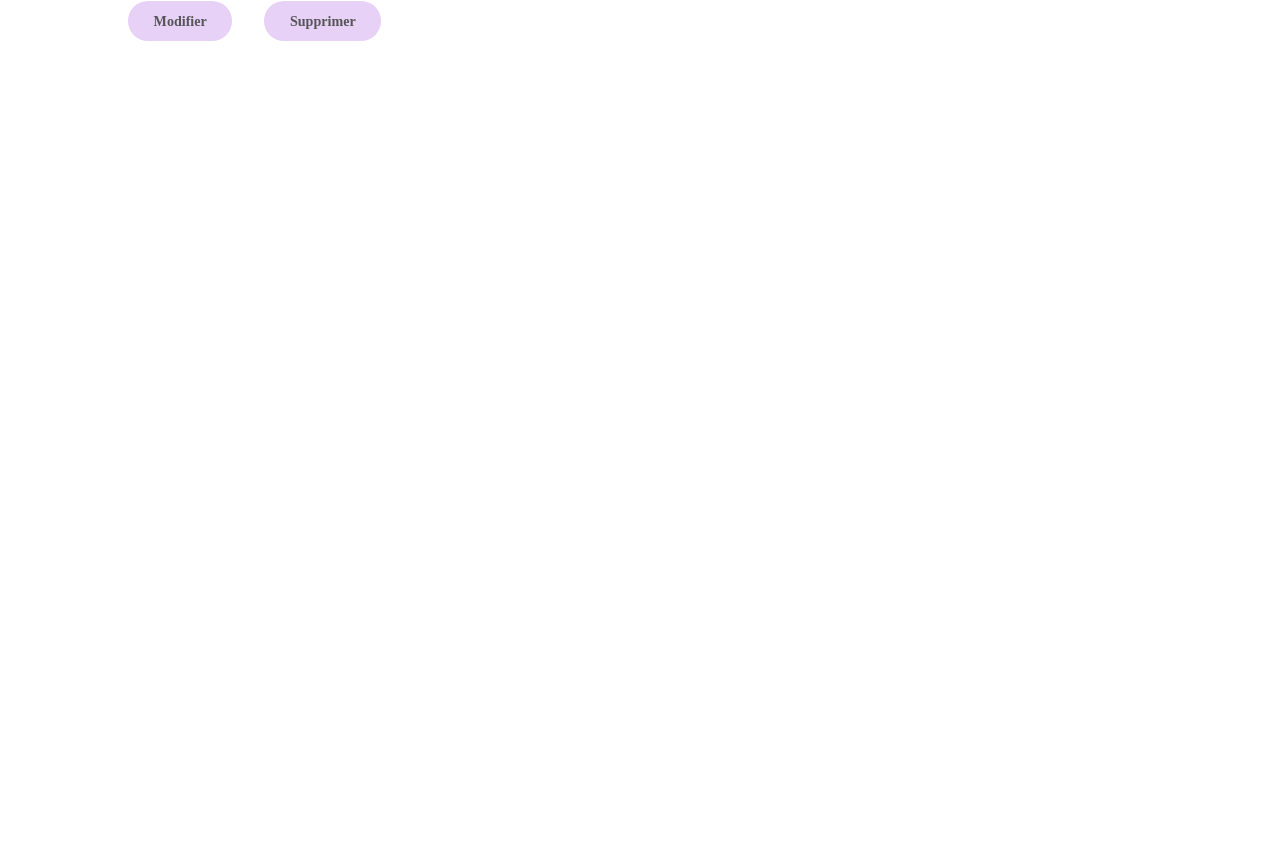
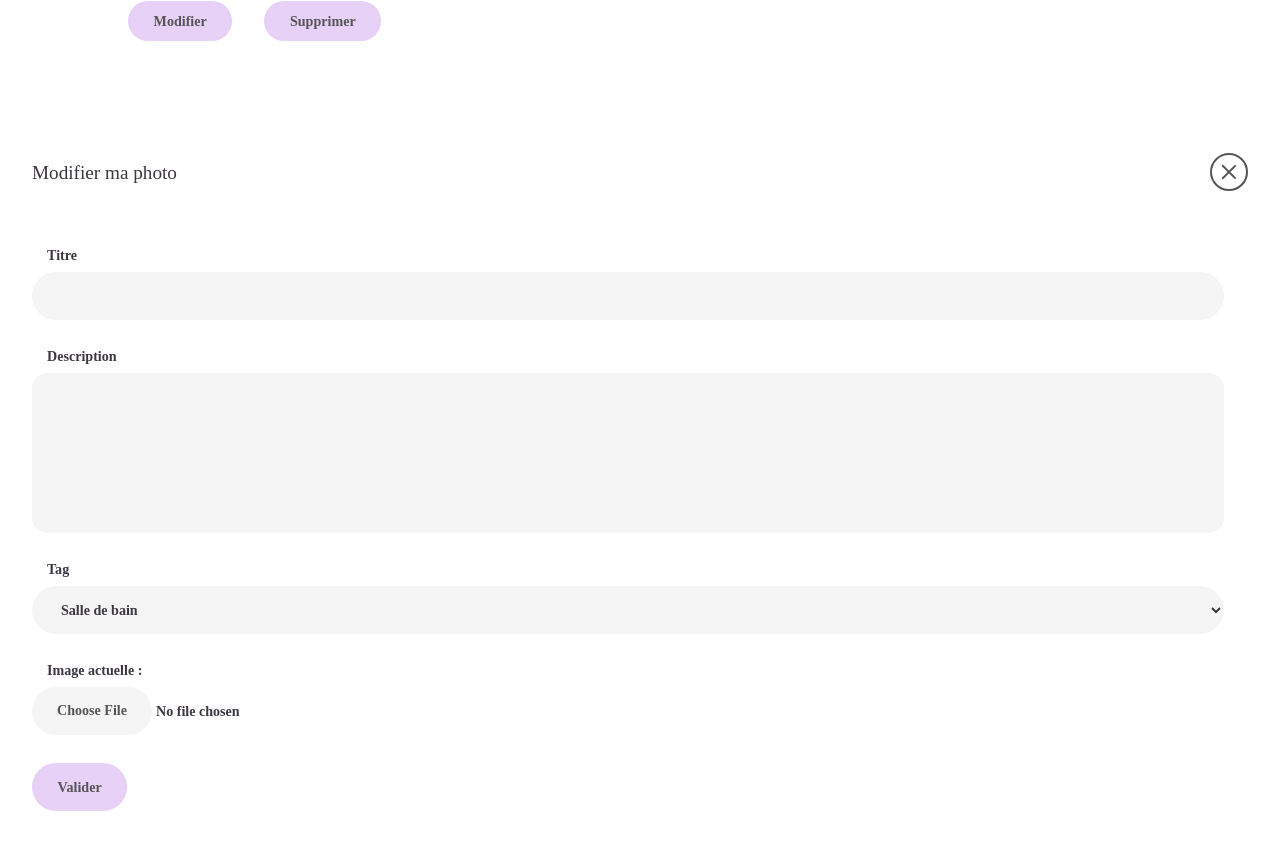
Before and after one commit to mathoos/cloudinary-client, a React (Create React App) app: page /image in a window 1280 px wide. Shown: the part 679-1522 px from the top of the page. Before the commit the page ends 800 px from the top, so only its background shows below. Built offline with nearby package versions, Linux system fonts and the light colour scheme; no server answers; a web font is replaced by a local one.

Commit message:
update Form

```diff
--- a/src/components/Form.js
+++ b/src/components/Form.js
@@ -1,7 +1,7 @@
 import React, { useState, useEffect } from 'react';
 import './Form.scss';
 
-const Form = ({ title, handleSubmit, closeModal, modalActive, initialData }) => {
+const Form = ({ title, handleSubmit, handleClose, initialData }) => {
 
     const [formData, setFormData] = useState({
         title: '',
@@ -19,16 +19,11 @@ const Form = ({ title, handleSubmit, closeModal, modalActive, initialData }) =>
         });
     }, [initialData]);
 
-    const handleModalClick = (event) => {
-        if (modalActive && !event.target.closest('.modal_form')) {
-            closeModal();
-        }
-    };
 
     const handleCloseButtonClick = (event) => {
         event.preventDefault();
         event.stopPropagation();
-        closeModal();
+        handleClose();
     };
 
     const handleInputChange = (e) => {
@@ -46,14 +41,17 @@ const Form = ({ title, handleSubmit, closeModal, modalActive, initialData }) =>
     };
 
     return (
-        <div className={`modal ${modalActive ? 'active' : ''}`} onClick={handleModalClick}>
-            <form className="modal_form" onSubmit={onSubmit}>
-                <button className="modal_form-close" onClick={handleCloseButtonClick}>
-                    <div className="modal_form-close-barre modal_form-close-barre--1"></div>
-                    <div className="modal_form-close-barre modal_form-close-barre--2"></div>
-                </button>
-                <h2>{title}</h2>
-                <div className="modal_form-fieldset">
+
+            <form className="form" onSubmit={onSubmit}>
+                <div className="form_title">
+                    <h2>{title}</h2>
+                    <button className="form_title-close" onClick={handleCloseButtonClick}>
+                        <div className="form_title-close-barre form_title-close-barre--1"></div>
+                        <div className="form_title-close-barre form_title-close-barre--2"></div>
+                    </button>
+                </div>
+
+                <div className="form-fieldset">
                     <fieldset>
                         <label htmlFor="title">Titre</label>
                         <input type="text" id="title" name="title" value={formData.title} onChange={handleInputChange} required />
@@ -78,12 +76,11 @@ const Form = ({ title, handleSubmit, closeModal, modalActive, initialData }) =>
                         {initialData.image && <img src={initialData.image} alt="Objet" style={{ width: '100px', height: 'auto' }} />}
                         <input type="file" id="file" name="image" onChange={handleImageChange} />
                     </fieldset>
-                </div>
-                <div className="modal_form-bouton">
                     <button className="bouton bouton_noir" type="submit">Valider</button>
                 </div>
+
             </form>
-        </div>
+
     );
 };
 
--- a/src/components/Form.scss
+++ b/src/components/Form.scss
@@ -1,64 +1,42 @@
 @import "../style.scss";
 
-.modal{
-    position : fixed;
-    top : 0;
-    left : 0;
-    display : none;
-    justify-content: center;
-    align-items: center;
-    width : 100%;
-    height : 100vh;
-    background-color: $primaryOpac;
-    z-index : 105;
-    @media screen and (max-width : 990px){
-        padding : 2vh 30px;
-    }
 
-    &_form{
+.form{
     position : relative;
     display : flex;
     flex-direction: column;
     gap : 7vh;
+    width : 100%;
+    height : 100%;
     background-color: $blanc;
     padding : 2.5vw;
     border-radius : 20px;
-        height : fit-content;@import "../style.scss";
-        @media screen and (max-width : 990px){
+
+    &_title{
+        display : flex;
+        justify-content: space-between;
+        align-items: center;
         width : 100%;
-            padding : 5vh 30px;
-        }
 
         &-close{
-            position : absolute;
-            top : 2.5vh;
-            right : 2vw;
-            width : 3vw;
-            height : 3vw;
             display : flex;
             justify-content: center;
             align-items: center;
+            width : 3vw;
+            height : 3vw;
             border-radius : 100%;
-            border : 2px solid $primary;
+            border : 2px solid $gris-dark;
             background-color: transparent;
-            transition : .5s ease;
             will-change : transform;
+            transition : .3s ease;
             cursor : pointer;
-
-            @media screen and (max-width : 990px){
-                width : 15vw;
-                height : 15vw;
-            }
 
             &-barre{
                 position : absolute;
                 width : 1.5vw;
                 height : 2px;
-                background-color: $primary;
+                background-color: $gris-dark;
                 transition : .3s ease;
-                @media screen and (max-width : 990px){
-                    width : 5vw;
-                }
 
                 &--1 {
                     top : 50%;
@@ -74,9 +52,9 @@
             }
 
             &:hover{
-                background-color: $primary;
-                .modal_form-close-barre{
-                    background-color : $secondary;
+                background-color: $gris-dark;
+                .form_title-close-barre{
+                    background-color : $blanc
                 }
             }
         }
@@ -88,11 +66,16 @@
                 width : calc(100% - 3.5vw);
             }
         }
+    }
+
+
 
     &-fieldset{
         display : flex;
         flex-direction: column;
         gap : 3.5vh;
+        overflow-y : auto;
+
 
         fieldset{
             display : flex;
@@ -104,69 +87,51 @@
                 line-height : 1.2;
                 font-size: 1.1vw;
                 font-weight : 600;
-                    color : $primary;
+                color : $noir;
                 padding-left : 15px;
-                    @media screen and (max-width : 990px){
-                        font-size: 5vw;
+            }
+
+            input, textarea, select, option{
+                width : 98%;
+                min-height : 6vh;
+                padding : 0 25px;
+                border : none;
+                outline : none;
+                border-radius : 100vmax;
+                background-color: $gris;
+                font-weight : 600;
+                font-size : 1.1vw;
+                color : $noir;
+
+                &::placeholder{
+                    color : $gris-dark;
                 }
             }
 
-                #title, #description, #tag, option{
-                    -webkit-appearance: none;
-                    -moz-appearance: none;
-                    width : 30vw;
-                    font-size : 1.1vw;
-                    padding : 0 15px;
-                    min-height : 6vh;
-                    border : 1px solid $primary;
-                    border-radius : 100vmax;
-                    font-family : "Ysabeau Office";
-                    @media screen and (max-width : 990px){
-                        width : 100%;
-                        font-size : 5vw;
-                        padding : 0 20px;
-                        min-height : 5vh;
-                    }
-                }
-
-                #file{
-                    font-size : 1.1vw;
-                    padding : 5px;
-                    border-radius : 5px;
-                    font-family : "Ysabeau Office";
-                    @media screen and (max-width : 990px){
-                        font-size: 5vw;
-                    }
-                }
-
-                #description{
-                    min-height : 15vh;
+            textarea{
+                min-height : 20vh;
                 resize: none;
                 padding : 10px 15px;
                 border-radius : 15px !important;
-                    @media screen and (max-width : 990px){
-                        min-height : 15vh;
+            }
+
+            input[type=file]{
+                background-color: $blanc;
+                border-radius : 0;
+                padding : 0;
+
+            }
+
+            input[type=file]::file-selector-button {
+                background-color : $gris;
+                color: $gris-dark;
+                border : none;
+                min-height : 6vh;
+                padding : 0 25px;
+                font-family: "Ysabeau Office";
+                font-weight : 600;
+                font-size : 1.1vw;
             }
         }
     }
 }
-
-        &-bouton{
-            align-self: flex-end;
-
-            .bouton{
-                border-width : 1px;
-                text-transform: none;
-                min-height : 6vh;
-                @media screen and (max-width:990px){
-                    font-size: 5vw;
-                    min-height : 5vh;
-                }
-            }
-        }
-    }
-
-    &.active{
-        display : flex;
-    }
-}
--- a/src/pages/Dashboard.scss
+++ b/src/pages/Dashboard.scss
@@ -17,7 +17,6 @@
         gap : 3.125vw;
         width : 100%;
         height : 100%;
-        border : 1px solid red;
 
         &-content{
             display : flex;
@@ -25,7 +24,6 @@
             gap : 3.125vw;
             width : 100%;
             height : 100%;
-            border : 2px solid black;
 
             &--user{
                 display : flex;
@@ -98,7 +96,6 @@
                         overflow-y: auto;
                         height : 100%;
                         max-height: 100%;
-                        border: 2px solid red;
 
                         .card{
                             display : flex;
```
Also changed, not shown: src/pages/Dashboard.js (+61 -22 lines). Lines whose indentation alone changed are shown as unchanged.
